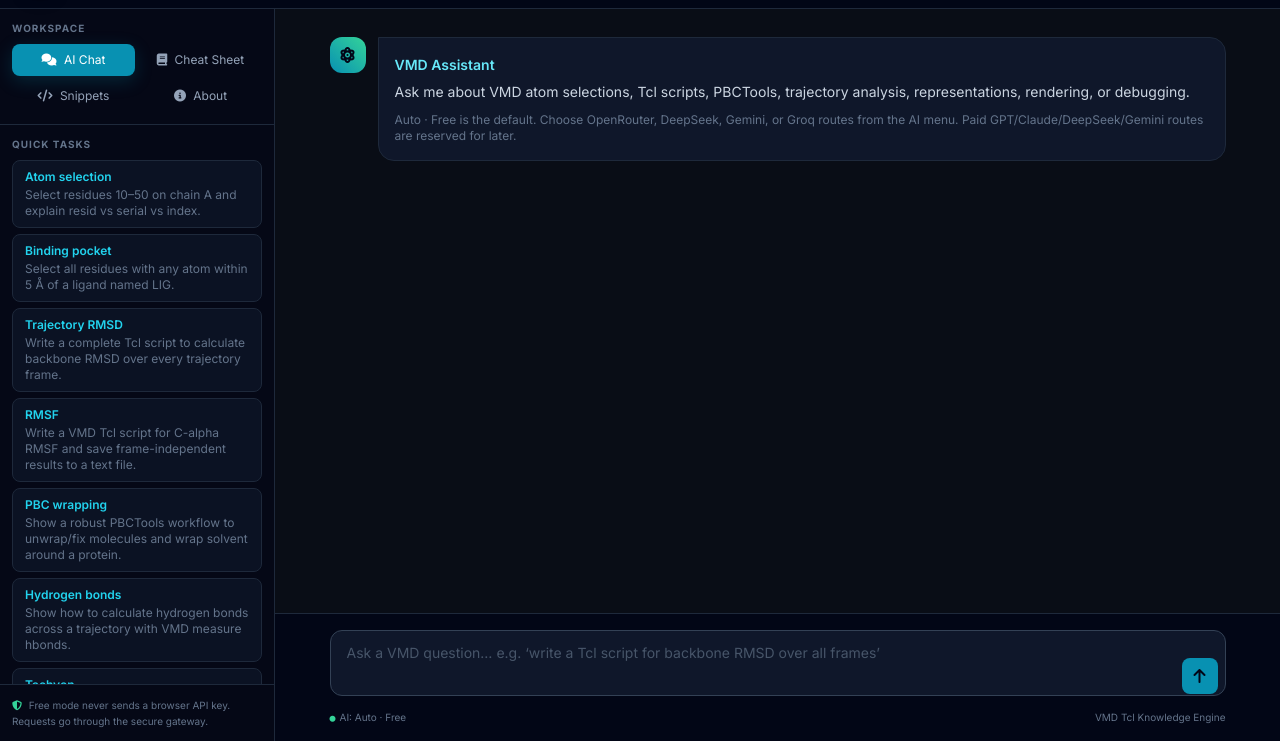
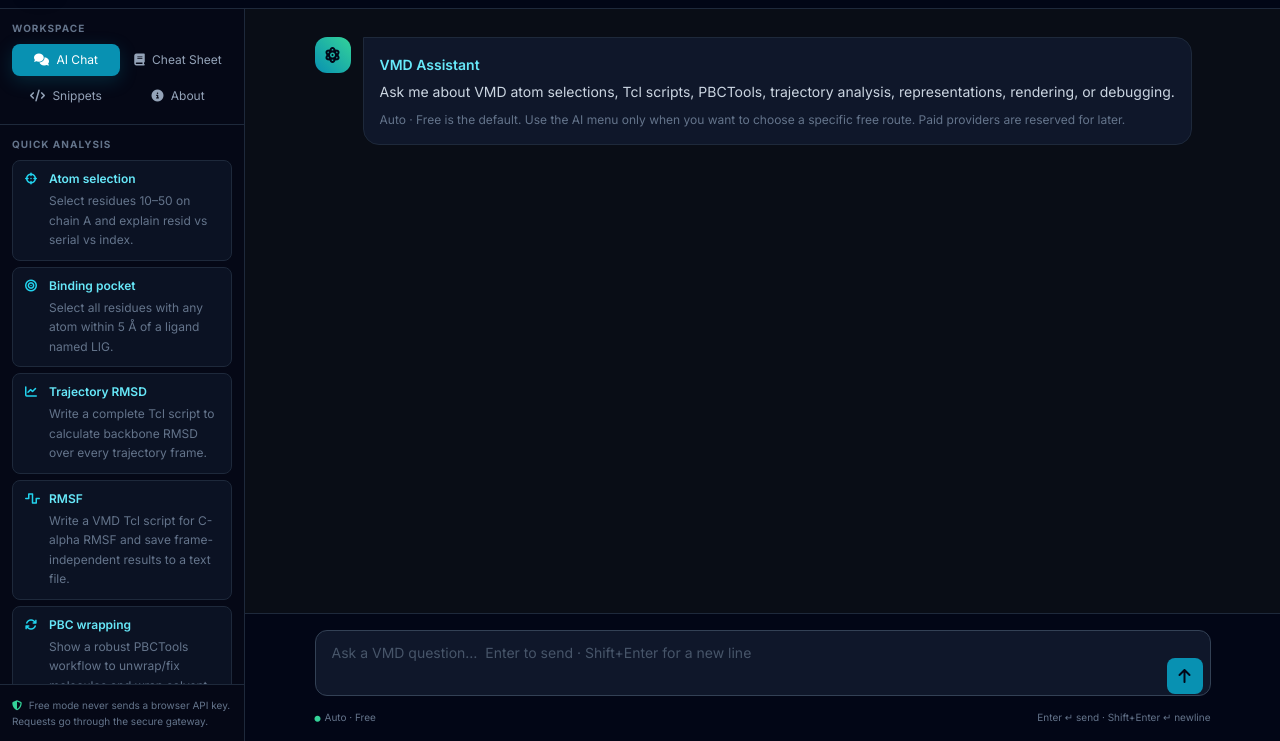
Before and after one commit to anweshpandey/vmd-assistant-v2, a plain HTML site: page index.html in a window 1280 px wide. Shown: the part 59-800 px from the top of the page. Drawn offline with nearby package versions, Linux system fonts and the light colour scheme; no server answers.

Commit message:
Improve VMD Assistant UI

```diff
--- a/index.html
+++ b/index.html
@@ -33,22 +33,22 @@
   </div>
   <div class="flex items-center gap-2">
     <div id="gateway-status" class="hidden sm:flex items-center gap-2 px-2.5 py-1.5 rounded-lg border provider-warn text-[11px] font-semibold"><span class="w-1.5 h-1.5 rounded-full bg-amber-400"></span><span id="gateway-status-text">Free AI · Gateway offline</span></div>
-    <div class="relative"><button id="model-menu-btn" class="flex items-center gap-2 px-3 py-2 rounded-lg border border-slate-700 bg-slate-900 hover:bg-slate-800 text-xs font-semibold"><i class="fa-solid fa-microchip text-cyan-400"></i><span id="model-label">AI: Auto · Free</span><i class="fa-solid fa-chevron-down text-[9px] text-slate-500"></i></button><div id="model-menu" class="hidden absolute right-0 mt-2 w-[420px] max-w-[calc(100vw-20px)] panel bg-slate-950 rounded-xl p-2 shadow-2xl z-50"></div></div>
+    <div class="relative"><button id="model-menu-btn" class="flex items-center gap-2 px-3 py-2 rounded-lg border border-slate-700 bg-slate-900 hover:bg-slate-800 text-xs font-semibold"><span class="w-1.5 h-1.5 rounded-full bg-emerald-400"></span><span id="model-label">Auto · Free</span><i class="fa-solid fa-chevron-down text-[9px] text-slate-500"></i></button><div id="model-menu" class="hidden absolute right-0 mt-2 w-[360px] max-w-[calc(100vw-20px)] panel bg-slate-950 rounded-xl p-2 shadow-2xl z-50"></div></div>
   </div>
 </header>
 
 <div class="md:hidden shrink-0 border-b border-slate-800 bg-slate-900 p-1.5 flex gap-1 overflow-x-auto"><button data-tab="chat" class="nav-btn active-nav px-3 py-1.5 rounded-lg text-xs whitespace-nowrap">Chat</button><button data-tab="cheatsheet" class="nav-btn px-3 py-1.5 rounded-lg text-xs whitespace-nowrap text-slate-400">Cheat Sheet</button><button data-tab="snippets" class="nav-btn px-3 py-1.5 rounded-lg text-xs whitespace-nowrap text-slate-400">Snippets</button><button data-tab="about" class="nav-btn px-3 py-1.5 rounded-lg text-xs whitespace-nowrap text-slate-400">About</button></div>
 
 <main class="flex-1 min-h-0 flex">
-  <aside class="hidden md:flex w-[275px] shrink-0 border-r border-slate-800 bg-slate-950/60 flex-col">
+  <aside class="hidden md:flex w-[245px] shrink-0 border-r border-slate-800 bg-slate-950/60 flex-col">
     <div class="p-3 border-b border-slate-800"><div class="text-[10px] uppercase tracking-widest text-slate-500 font-bold mb-2">Workspace</div><div class="grid grid-cols-2 gap-1"><button data-tab="chat" class="nav-btn active-nav rounded-lg px-2 py-2 text-xs"><i class="fa-solid fa-comments mr-1"></i> AI Chat</button><button data-tab="cheatsheet" class="nav-btn rounded-lg px-2 py-2 text-xs text-slate-400"><i class="fa-solid fa-book mr-1"></i> Cheat Sheet</button><button data-tab="snippets" class="nav-btn rounded-lg px-2 py-2 text-xs text-slate-400"><i class="fa-solid fa-code mr-1"></i> Snippets</button><button data-tab="about" class="nav-btn rounded-lg px-2 py-2 text-xs text-slate-400"><i class="fa-solid fa-circle-info mr-1"></i> About</button></div></div>
-    <div class="p-3 overflow-y-auto flex-1"><div class="text-[10px] uppercase tracking-widest text-slate-500 font-bold mb-2">Quick Tasks</div><div id="quick-prompts" class="space-y-1.5"></div></div>
+    <div class="p-3 overflow-y-auto flex-1"><div class="text-[10px] uppercase tracking-widest text-slate-500 font-bold mb-2">Quick Analysis</div><div id="quick-prompts" class="space-y-1.5"></div></div>
     <div class="p-3 border-t border-slate-800 text-[10px] text-slate-500 leading-relaxed"><i class="fa-solid fa-shield-halved text-emerald-400 mr-1"></i> Free mode never sends a browser API key. Requests go through the secure gateway.</div>
   </aside>
 
   <section id="view-chat" class="view flex-1 min-w-0 flex flex-col">
-    <div class="flex-1 min-h-0 overflow-y-auto p-4 md:p-7" id="chat-messages"><div class="max-w-4xl mx-auto"><div class="flex items-start gap-3"><div class="w-9 h-9 rounded-xl bg-gradient-to-tr from-cyan-600 to-emerald-400 flex items-center justify-center text-slate-950 shrink-0"><i class="fa-solid fa-atom"></i></div><div class="bg-slate-900 border border-slate-800 rounded-2xl rounded-tl-none p-4 text-sm leading-relaxed"><div class="font-semibold text-cyan-300 mb-1">VMD Assistant</div><p class="text-slate-300">Ask me about VMD atom selections, Tcl scripts, PBCTools, trajectory analysis, representations, rendering, or debugging.</p><p class="text-xs text-slate-500 mt-2">Auto · Free is the default. Choose OpenRouter, DeepSeek, Gemini, or Groq routes from the AI menu. Paid GPT/Claude/DeepSeek/Gemini routes are reserved for later.</p></div></div></div></div>
-    <div class="shrink-0 border-t border-slate-800 bg-slate-950/80 p-3 md:p-4"><form id="chat-form" class="max-w-4xl mx-auto"><div class="relative"><textarea id="chat-input" rows="2" placeholder="Ask a VMD question… e.g. ‘write a Tcl script for backbone RMSD over all frames’" class="w-full resize-none bg-slate-900 border border-slate-700 focus:border-cyan-500 rounded-xl px-4 py-3 pr-14 text-sm outline-none placeholder:text-slate-600"></textarea><button class="absolute right-2 bottom-2 w-9 h-9 rounded-lg bg-cyan-600 hover:bg-cyan-500 text-slate-950 flex items-center justify-center" title="Send"><i class="fa-solid fa-arrow-up"></i></button></div><div class="flex items-center justify-between mt-2 text-[10px] text-slate-500"><span><i class="fa-solid fa-circle text-[6px] text-emerald-400 mr-1"></i><span id="active-model-note">AI: Auto · Free</span></span><span>VMD Tcl Knowledge Engine</span></div></form></div>
+    <div class="flex-1 min-h-0 overflow-y-auto p-4 md:p-7" id="chat-messages"><div class="max-w-4xl mx-auto"><div class="flex items-start gap-3"><div class="w-9 h-9 rounded-xl bg-gradient-to-tr from-cyan-600 to-emerald-400 flex items-center justify-center text-slate-950 shrink-0"><i class="fa-solid fa-atom"></i></div><div class="bg-slate-900 border border-slate-800 rounded-2xl rounded-tl-none p-4 text-sm leading-relaxed"><div class="font-semibold text-cyan-300 mb-1">VMD Assistant</div><p class="text-slate-300">Ask me about VMD atom selections, Tcl scripts, PBCTools, trajectory analysis, representations, rendering, or debugging.</p><p class="text-xs text-slate-500 mt-2">Auto · Free is the default. Use the AI menu only when you want to choose a specific free route. Paid providers are reserved for later.</p></div></div></div></div>
+    <div class="shrink-0 border-t border-slate-800 bg-slate-950/80 p-3 md:p-4"><form id="chat-form" class="max-w-4xl mx-auto"><div class="relative"><textarea id="chat-input" rows="2" placeholder="Ask a VMD question…  Enter to send · Shift+Enter for a new line" aria-label="VMD question" class="w-full resize-none bg-slate-900 border border-slate-700 focus:border-cyan-500 rounded-xl px-4 py-3 pr-14 text-sm outline-none placeholder:text-slate-600"></textarea><button class="absolute right-2 bottom-2 w-9 h-9 rounded-lg bg-cyan-600 hover:bg-cyan-500 text-slate-950 flex items-center justify-center" title="Send"><i class="fa-solid fa-arrow-up"></i></button></div><div class="flex items-center justify-between mt-2 text-[10px] text-slate-500"><span><i class="fa-solid fa-circle text-[6px] text-emerald-400 mr-1"></i><span id="active-model-note">Auto · Free</span></span><span>Enter ↵ send · Shift+Enter ↵ newline</span></div></form></div>
   </section>
 
   <section id="view-cheatsheet" class="view hidden flex-1 min-w-0 overflow-y-auto p-4 md:p-7"><div class="max-w-6xl mx-auto w-full"><div class="flex flex-col md:flex-row md:items-center justify-between gap-3 mb-4"><div><h2 class="text-xl font-bold text-cyan-300">VMD Command Cheat Sheet</h2><p class="text-xs text-slate-500">Common selections, trajectory, PBCTools, Tcl and graphics commands.</p></div><input id="cheatsheet-search" placeholder="Search commands…" class="select-dark rounded-lg px-3 py-2 text-xs w-full md:w-72"></div><div id="category-buttons" class="flex gap-1.5 flex-wrap mb-4"></div><div id="cheatsheet-grid" class="grid grid-cols-1 lg:grid-cols-2 gap-3"></div></div></section>
@@ -186,42 +186,61 @@ let selectedModel='auto'; let selectedProvider='auto';
 function escapeHtml(s){return String(s).replace(/[&<>"']/g,c=>({'&':'&amp;','<':'&lt;','>':'&gt;','"':'&quot;',"'":'&#39;'}[c]));}
 function showToast(msg,error=false){const t=document.getElementById('toast'),i=document.getElementById('toast-icon');document.getElementById('toast-text').textContent=msg;i.className=error?'fa-solid fa-triangle-exclamation text-rose-400 mt-0.5':'fa-solid fa-circle-info text-cyan-400 mt-0.5';t.classList.remove('translate-y-20','opacity-0');clearTimeout(window.__toast);window.__toast=setTimeout(()=>t.classList.add('translate-y-20','opacity-0'),3500)}
 function copyText(s){navigator.clipboard?.writeText(s).then(()=>showToast('Copied to clipboard')).catch(()=>showToast('Clipboard access failed',true));}
-function enhanceCode(container){container.querySelectorAll('pre').forEach(pre=>{if(pre.querySelector('.copy-btn'))return;const b=document.createElement('button');b.className='copy-btn absolute top-2 right-2 bg-slate-800 hover:bg-slate-700 text-slate-300 text-[10px] px-2 py-1 rounded border border-slate-700';b.textContent='Copy';b.onclick=()=>copyText(pre.querySelector('code')?.innerText||pre.innerText);pre.appendChild(b)});container.querySelectorAll('pre code').forEach(c=>hljs.highlightElement(c));}
+function enhanceCode(container){container.querySelectorAll('pre').forEach(pre=>{
+  if(pre.querySelector('.code-actions'))return;
+  const code=pre.querySelector('code')?.innerText||pre.innerText;
+  const actions=document.createElement('div'); actions.className='code-actions absolute top-2 right-2 flex gap-1';
+  const copy=document.createElement('button'); copy.className='copy-btn bg-slate-800 hover:bg-slate-700 text-slate-300 text-[10px] px-2 py-1 rounded border border-slate-700'; copy.textContent='Copy'; copy.onclick=()=>copyText(code);
+  const insert=document.createElement('button'); insert.className='insert-btn bg-slate-800 hover:bg-slate-700 text-slate-300 text-[10px] px-2 py-1 rounded border border-slate-700'; insert.textContent='Use'; insert.onclick=()=>{chatInput.value=code;chatInput.focus();showToast('Code inserted into the prompt')};
+  actions.append(copy,insert); pre.appendChild(actions);
+});container.querySelectorAll('pre code').forEach(c=>hljs.highlightElement(c));}
 function appendMessage(role,text){const wrap=document.createElement('div');wrap.className=`max-w-4xl mx-auto flex items-start gap-3 ${role==='user'?'flex-row-reverse':''}`;const av=document.createElement('div');av.className=`w-9 h-9 rounded-xl flex items-center justify-center shrink-0 ${role==='user'?'bg-slate-800 border border-slate-700 text-cyan-400':'bg-gradient-to-tr from-cyan-600 to-emerald-400 text-slate-950'}`;av.innerHTML=role==='user'?'<i class="fa-solid fa-user"></i>':'<i class="fa-solid fa-atom"></i>';const b=document.createElement('div');b.className=`max-w-[85%] p-4 text-sm rounded-2xl border shadow-lg ${role==='user'?'bg-cyan-950/70 border-cyan-800 text-cyan-100 rounded-tr-none':'bg-slate-900 border-slate-800 text-slate-200 rounded-tl-none markdown-body'}`;if(role==='user')b.textContent=text;else{b.innerHTML=marked.parse(text);enhanceCode(b)}wrap.append(av,b);document.getElementById('chat-messages').appendChild(wrap);document.getElementById('chat-messages').scrollTop=999999;return b}
 async function ask(query){if(!query.trim())return;appendMessage('user',query);const loading=appendMessage('assistant','<i class="fa-solid fa-spinner fa-spin text-cyan-400"></i> Thinking…');try{const result=await window.VMDGateway.chat({query,model:selectedModel,provider:selectedProvider,system:VMD_SYSTEM_PROMPT});loading.innerHTML=marked.parse(result.text);enhanceCode(loading);setActiveModel(result.model||selectedModel);if(result.fallback)showToast(`Free AI fallback: ${result.fallback}`)}catch(e){loading.innerHTML=`<span class="text-rose-400"><i class="fa-solid fa-triangle-exclamation mr-1"></i>${escapeHtml(e.message)}</span>`;showToast(e.message,true)}}
-document.getElementById('chat-form').addEventListener('submit',e=>{e.preventDefault();const i=document.getElementById('chat-input');const q=i.value.trim();i.value='';ask(q)});
+const chatInput=document.getElementById('chat-input');
+document.getElementById('chat-form').addEventListener('submit',e=>{e.preventDefault();const i=chatInput;const q=i.value.trim();if(!q)return;i.value='';ask(q)});
+chatInput.addEventListener('keydown',e=>{
+  if(e.key==='Enter' && !e.shiftKey){
+    e.preventDefault();
+    document.getElementById('chat-form').requestSubmit();
+  }
+  if((e.ctrlKey||e.metaKey) && e.key==='Enter'){
+    e.preventDefault();
+    document.getElementById('chat-form').requestSubmit();
+  }
+});
 function sendQuickPrompt(q){switchTab('chat');document.getElementById('chat-input').value=q;ask(q)}
 function switchTab(tab){document.querySelectorAll('.view').forEach(v=>v.classList.add('hidden'));document.getElementById('view-'+tab).classList.remove('hidden');document.querySelectorAll('.nav-btn').forEach(b=>{const on=b.dataset.tab===tab;b.classList.toggle('active-nav',on);b.classList.toggle('text-slate-400',!on)});if(tab==='cheatsheet')renderCheatSheet()}
 
 document.querySelectorAll('.nav-btn').forEach(b=>b.addEventListener('click',()=>switchTab(b.dataset.tab)));
-quickPrompts.forEach(([title,q])=>{const b=document.createElement('button');b.className='w-full text-left rounded-lg border border-slate-800 bg-slate-900/70 hover:border-cyan-700/70 hover:bg-slate-800 px-3 py-2 text-xs text-slate-300';b.innerHTML=`<span class="text-cyan-400 font-semibold">${escapeHtml(title)}</span><span class="block text-slate-500 mt-0.5">${escapeHtml(q)}</span>`;b.onclick=()=>sendQuickPrompt(q);document.getElementById('quick-prompts').appendChild(b)});
+quickPrompts.forEach(([title,q],idx)=>{const icons=['fa-crosshairs','fa-bullseye','fa-chart-line','fa-wave-square','fa-arrows-rotate','fa-link','fa-camera'];const b=document.createElement('button');b.className='w-full text-left rounded-lg border border-slate-800 bg-slate-900/70 hover:border-cyan-700/70 hover:bg-slate-800 px-3 py-2.5 text-xs text-slate-300 transition';b.innerHTML=`<span class="flex items-center gap-2"><i class="fa-solid ${icons[idx]||'fa-flask'} text-cyan-400 w-4"></i><span class="text-cyan-300 font-semibold">${escapeHtml(title)}</span></span><span class="block text-slate-500 mt-1 pl-6 leading-relaxed">${escapeHtml(q)}</span>`;b.onclick=()=>sendQuickPrompt(q);document.getElementById('quick-prompts').appendChild(b)});
 
 function renderModelMenu(){
   const m=document.getElementById('model-menu'); m.innerHTML='';
-  const groups=[
-    {title:'FREE — automatic',items:[['auto','Auto · Free','Automatic free routing. Never switches to a paid model.']]},
-    {title:'FREE — OpenRouter',items:FREE_MODELS.filter(x=>x.provider==='openrouter').map(x=>[x.id,x.name,x.description])},
-    {title:'FREE — direct API tiers',items:FREE_MODELS.filter(x=>['gemini','groq'].includes(x.provider)).map(x=>[x.id,x.name,x.description])},
-    {title:'PAID / API — coming later',items:[
-      ['paid-openai','OpenAI / GPT · Coming later','Paid API account required.'],
-      ['paid-claude','Anthropic / Claude · Coming later','Paid API account required.'],
-      ['paid-deepseek','DeepSeek API · Coming later','Paid DeepSeek API account required.'],
-      ['paid-gemini','Gemini paid API · Coming later','Paid Gemini API account required.']
-    ]}
-  ];
-  groups.forEach(g=>{
-    const h=document.createElement('div'); h.className='px-2 py-2 text-[9px] uppercase tracking-widest text-slate-500 font-bold border-b border-slate-800/70'; h.textContent=g.title; m.appendChild(h);
-    g.items.forEach(([id,name,desc])=>{
-      const b=document.createElement('button'); const paid=id.startsWith('paid-'); b.disabled=paid;
-      b.className=`w-full text-left rounded-lg px-3 py-2.5 ${paid?'opacity-40 cursor-not-allowed':'hover:bg-slate-800'}`;
-      b.innerHTML=`<div class="flex items-center justify-between gap-2"><span class="text-xs font-semibold ${paid?'text-slate-500':'text-slate-200'}">${escapeHtml(name)}</span>${id===selectedModel?'<i class="fa-solid fa-check text-cyan-400 text-[10px]"></i>':''}</div><div class="text-[10px] text-slate-500 mt-0.5 leading-relaxed">${escapeHtml(desc)}</div>`;
-      if(!paid)b.onclick=()=>{selectedModel=id;selectedProvider=FREE_MODELS.find(x=>x.id===id)?.provider||'auto';m.classList.add('hidden');setActiveModel(id);renderModelMenu();showToast(`Selected ${modelDisplay(id)}.`,false)};
+  const available=FREE_MODELS;
+  const addSection=(title,items)=>{
+    const h=document.createElement('div'); h.className='px-2 pt-2 pb-1 text-[9px] uppercase tracking-widest text-slate-500 font-bold'; h.textContent=title; m.appendChild(h);
+    items.forEach(([id,name,desc,enabled=true])=>{
+      const b=document.createElement('button'); const disabled=!enabled; b.disabled=disabled;
+      b.className=`w-full text-left rounded-lg px-3 py-2.5 ${disabled?'opacity-40 cursor-not-allowed':'hover:bg-slate-800'}`;
+      b.innerHTML=`<div class="flex items-center justify-between gap-2"><span class="text-xs font-semibold ${disabled?'text-slate-500':'text-slate-200'}">${escapeHtml(name)}</span>${id===selectedModel?'<i class="fa-solid fa-check text-cyan-400 text-[10px]"></i>':''}</div><div class="text-[10px] text-slate-500 mt-0.5 leading-relaxed">${escapeHtml(desc)}</div>`;
+      if(!disabled)b.onclick=()=>{selectedModel=id;selectedProvider=available.find(x=>x.id===id)?.provider||'auto';m.classList.add('hidden');setActiveModel(id);renderModelMenu();showToast(`Selected ${modelDisplay(id)}.`)};
       m.appendChild(b);
     });
-  });
-  const note=document.createElement('div'); note.className='px-3 py-2.5 text-[10px] text-slate-500 bg-slate-900/60 rounded-lg mt-2'; note.innerHTML='<strong class="text-slate-300">Free-only safety:</strong> paid providers are displayed for future expansion but cannot be selected or called in Phase 1.'; m.appendChild(note);
+  };
+  addSection('FREE AI',[
+    ['auto','Auto · Free','Automatic free routing. Never switches to a paid model.'],
+    ...available.filter(x=>x.provider==='openrouter').map(x=>[x.id,x.name,x.description]),
+    ...available.filter(x=>['gemini','groq'].includes(x.provider)).map(x=>[x.id,x.name,x.description])
+  ]);
+  addSection('COMING LATER',[
+    ['paid-openai','OpenAI / GPT','Paid API account required.',false],
+    ['paid-claude','Anthropic / Claude','Paid API account required.',false],
+    ['paid-deepseek','DeepSeek API','Paid DeepSeek API account required.',false],
+    ['paid-gemini','Gemini paid API','Paid Gemini API account required.',false]
+  ]);
+  const note=document.createElement('div'); note.className='px-3 py-2.5 text-[10px] text-slate-500 bg-slate-900/60 rounded-lg mt-2'; note.innerHTML='<strong class="text-slate-300">Free-only:</strong> Auto never falls back to paid providers.'; m.appendChild(note);
 }
-function modelDisplay(id){if(id==='auto')return'AI: Auto · Free';return FREE_MODELS.find(x=>x.id===id)?.name||id}
+function modelDisplay(id){if(id==='auto')return'Auto · Free';return FREE_MODELS.find(x=>x.id===id)?.name||id}
 function setActiveModel(id){document.getElementById('model-label').textContent=modelDisplay(id);document.getElementById('active-model-note').textContent=modelDisplay(id)}
 document.getElementById('model-menu-btn').onclick=()=>document.getElementById('model-menu').classList.toggle('hidden');document.addEventListener('click',e=>{if(!e.target.closest('#model-menu-btn')&&!e.target.closest('#model-menu'))document.getElementById('model-menu').classList.add('hidden')});
 
```
